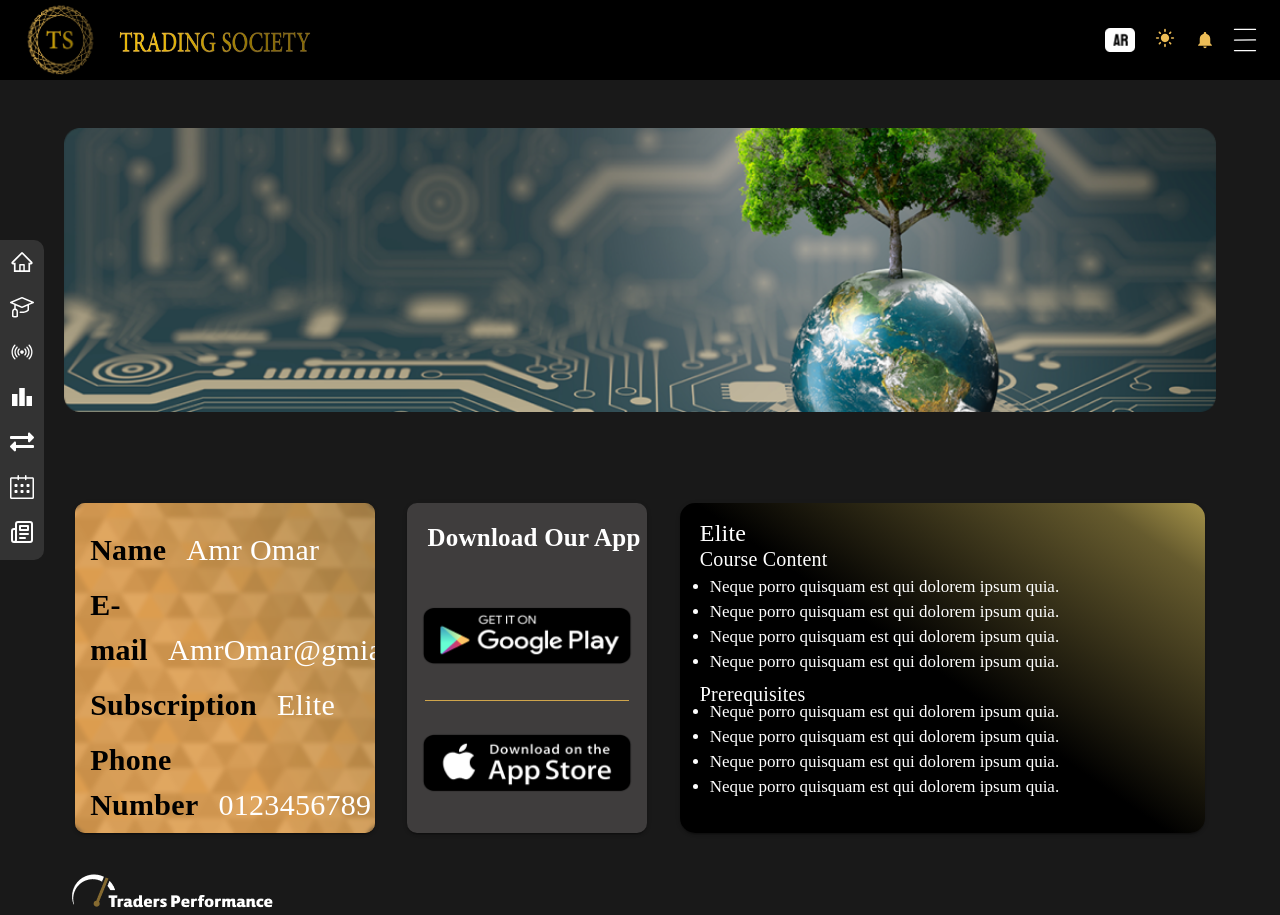
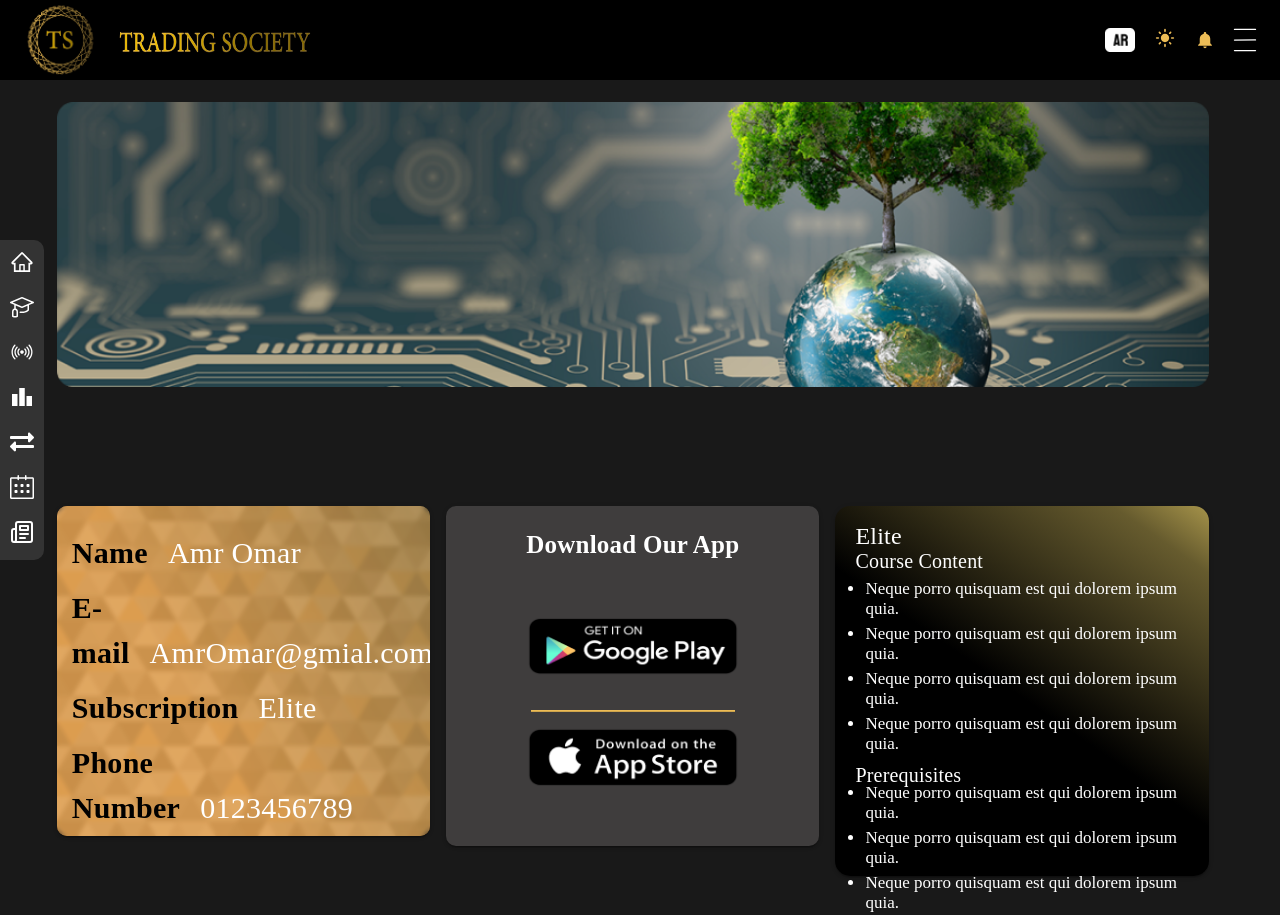
Before and after one commit to karim40188/trading_society-project, a React (Vite) app: page /home in a window 1280 px wide. Shown: the top 915 px of the page. Built offline with nearby package versions, Linux system fonts and the light colour scheme; a web font is replaced by a local one.

Commit message:
some edit

```diff
--- a/src/Components/HomeProfile/BannerProfile.jsx
+++ b/src/Components/HomeProfile/BannerProfile.jsx
@@ -3,7 +3,7 @@ import profileBanner from "../../home_profile_assets/profile_banner.png";
 
 function BannerProfile() {
   return (
-    <Box sx={{ width: "100%", height: "260px" }}>
+    <Box sx={{ width: "100%", }}>
     <Box
       component="img"
       src={profileBanner}
--- a/src/Components/HomeProfile/Cards.jsx
+++ b/src/Components/HomeProfile/Cards.jsx
@@ -1,4 +1,4 @@
-import { Box, Divider, Grid2, Typography } from "@mui/material";
+import { Box, Divider, Grid, Typography } from "@mui/material";
 import imgBg from "../../home_profile_assets/img_bg.png";
 import { useContext, useState } from "react";
 import googlePlay from "../../home_profile_assets/googleplay.png";
@@ -34,34 +34,24 @@ function Cards() {
   ]);
 
   return (
-    <Grid2
+    <Grid
       container
       spacing={2}
       sx={{
-        position: "relative",
-        display: "hidden",
-        justifyContent: {
-          xs: "center",
-          md: "space-between",
-          gap: "10px",
-        },
-        alignItems: "flex-start", // Change to flex-start
+        justifyContent: { xs: "center", md: "space-between" },
+        alignItems: "flex-start",
       }}
     >
       {/* الكارت الأول */}
-      <Grid2
+      <Grid item xs={12} sm={6} md={4}>
+        <Box
           sx={{
             position: "relative",
-          width: "300px",
+            borderRadius: "10px",
+            overflow: "hidden",
+            boxShadow: 2,
+            mx: 'auto',
             height: "330px",
-          borderRadius: "10px",
-          display: "flex",
-          flexDirection: "column",
-          justifyContent: "center",
-          overflow: "hidden",
-          // backgroundColor: 'red',
-          mx: 'auto',
-          boxShadow: 2, // Add some shadow for depth
           }}
         >
           <Box
@@ -73,7 +63,6 @@ function Cards() {
               objectFit: "cover",
             }}
           />
-      {/* Glass effect overlay */}
           <Box
             sx={{
               position: 'absolute',
@@ -81,15 +70,12 @@ function Cards() {
               left: 0,
               width: '100%',
               height: '100%',
-          backgroundColor: 'rgba(255, 255, 255, 0.1)', // Semi-transparent white
-          backdropFilter: 'blur(2px)', // Glass blur effect
-          WebkitBackdropFilter: 'blur(10px)', // Safari support
+              backgroundColor: 'rgba(255, 255, 255, 0.1)',
+              backdropFilter: 'blur(2px)',
               zIndex: 1,
             }}
           >
             <Box
-
-
               sx={{
                 display: "flex",
                 flexDirection: "column",
@@ -104,7 +90,7 @@ function Cards() {
               }}
             >
               {userInfo.map((user) => (
-          <Box  key={user.label}>
+                <Box key={user.label}>
                   <Typography
                     sx={{
                       fontFamily: "TanseekModernProArabic-ExBold",
@@ -130,44 +116,42 @@ function Cards() {
               ))}
             </Box>
           </Box>
-      </Grid2>
+        </Box>
+      </Grid>
 
       {/* الكارت الثاني */}
-      <Grid2
+      <Grid item xs={12} sm={6} md={4}>
+        <Box
           sx={{
             backgroundColor: "#3F3D3D",
             borderRadius: "10px",
             padding: "5px",
             mx: 'auto',
-    width: '240px',
             height: "330px",
             boxShadow: 2,
+            textAlign: 'center',
           }}
         >
           <Typography
             sx={{
               mt: "15px",
               color: "#fff",
-      textAlign: 'left',
               fontFamily: "TanseekModernProArabic-ExBold",
               fontSize: "25px",
               fontWeight: "900",
-      lineHeight: "30px",
-      ml: "15px",
             }}
           >
             Download Our App
           </Typography>
-  <Box sx={{ mt: "50px", textAlign: 'center' }}>
+          <Box sx={{ mt: "50px" }}>
             <Box component="img" src={googlePlay}
               sx={{
                 width: "230px",
-      mb: 2 ,
+                mb: 2,
                 cursor: 'pointer',
-      transition: 'transform 0.3s ease-in-out, box-shadow 0.3s ease-in-out', // Animation on hover
+                transition: 'transform 0.3s ease-in-out, box-shadow 0.3s ease-in-out',
                 '&:hover': {
-       transform: 'scale(1.1)', // Slightly enlarges the element
-       boxShadow: 0, // Increases shadow depth on hover
+                  transform: 'scale(1.1)',
                 },
               }} />
             <Divider
@@ -181,25 +165,23 @@ function Cards() {
             <Box component="img" src={appstore}
               sx={{
                 width: "230px",
-       mt: 2,
                 cursor: 'pointer',
-       transition: 'transform 0.3s ease-in-out, drop-shadow 0.3s ease-in-out', // Animation on hover
+                transition: 'transform 0.3s ease-in-out, drop-shadow 0.3s ease-in-out',
                 '&:hover': {
-        transform: 'scale(1.1)', // Slightly enlarges the element
-        boxShadow: 0, // Increases shadow depth on hover
+                  transform: 'scale(1.1)',
                 },
               }} />
           </Box>
-</Grid2>
+        </Box>
+      </Grid>
 
       {/* الكارت الثالث */}
-      <Grid2
+      <Grid item xs={12} sm={6} md={4}>
+        <Box
           sx={{
             background: "linear-gradient(34.82deg, #000000 48.98%, #665B2E 89.31%, #C3AD57 104.99%)",
             borderRadius: "15px",
-          width: sidebarOpen ? '380px' : '525px',
             height: "330px",
-          mx: 'auto',
             p: "20px",
             display: "flex",
             flexDirection: "column",
@@ -274,8 +256,9 @@ function Cards() {
               </Box>
             ))}
           </Box>
-      </Grid2>
-    </Grid2>
+        </Box>
+      </Grid>
+    </Grid>
   );
 }
 
--- a/src/Components/HomeProfile/HomeProfile.jsx
+++ b/src/Components/HomeProfile/HomeProfile.jsx
@@ -5,20 +5,22 @@ import BannerProfile from "./BannerProfile";
 
 function HomeProfile() {
   return (
-    <Box sx={{
+    <Box
+      sx={{
+        display: "flex",
+        flexDirection: "column",
+        width: '100%',
+        // mt: { xs: '100px', md: '100px', lg: '100px' }, // ضبط الهامش العلوي حسب حجم الشاشة
+        // padding: { xs: '20px', md: '40px', lg: '60px' }, // إضافة حشوة استجابة
+      }}
+    >
+      <BannerProfile sx={{ marginTop: { xs: '20px', md: '50px', lg: '70px' } }} />
 
-      display: "flex",
-      // justifyContent: "start",
-      // alignItems: "start",
-      flexDirection: "column",
+      <Box sx={{ marginTop: { xs: '10%', md: '10%', xl: '15%' } }}>
+        <Cards />
+      </Box>
 
-    }}>
-       <BannerProfile />
-       <Box sx={{marginTop:{xs:'10%',xl:'15%'}}}>
-      <Cards  />
-
-       </Box>
-      <Box sx={{ mt: "30px" }}>
+      <Box sx={{ mt: { xs: '20px', md: '30px' } }}>
         <Progress />
       </Box>
     </Box>
--- a/src/Components/HomeProfile/Navbar.jsx
+++ b/src/Components/HomeProfile/Navbar.jsx
@@ -55,7 +55,7 @@ function Navbar() {
             navigate("/");
           }}
         >
-          <Box component="img" src={logo} sx={{ height: { xs: "40px", md: "80px" }, width: '80px' ,mb:'10px'}} />
+          <Box component="img" src={logo} sx={{ height: { xs: "40px", md: "80px" }, width: {xs:'auto', md:'80px'} ,mb:'10px'}} />
           <Box component="img" src={brand} sx={{ height: { xs: "40px", md: "50px" }, ml: { xs: 1, md: 2 }, width: 'auto' ,mt:'6px'}} />
         </Box>
       </Box>
@@ -66,7 +66,7 @@ function Navbar() {
           display: "flex",
           alignItems: "center",
           position: "absolute",
-          flexDirection: { xs: 'row-reverse', md: 'row' },
+          // flexDirection: { xs: 'row-reverse', md: 'row' },
           right: "60px",
           gap: { xs: "10px", md: "15px" },
         }}
--- a/src/Components/HomeProfile/OnlineSessions.jsx
+++ b/src/Components/HomeProfile/OnlineSessions.jsx
@@ -11,12 +11,16 @@ function OnlineSessions() {
   return (
     <Box
       sx={{
-        p: 2,
+        pl: 4,
         backgroundColor: "#191919",
         minHeight: "100vh",
         posiiton: "relative",
         display: "flex",
         justfiyContent: "center",
+
+
+
+
       }}
     >
       <Box
@@ -25,7 +29,8 @@ function OnlineSessions() {
           position: "relative",
           display:'flex',
           gap:'20px',
-          flexWrap:'wrap'
+          flexWrap:'wrap',
+
 
           // width: "50%",
 
@@ -39,6 +44,8 @@ function OnlineSessions() {
             width: "272px",
             height: "417px",
             position:'relative',
+
+
           }}
         >
           <CardMedia
--- a/src/Components/HomeProfile/Sidebar.jsx
+++ b/src/Components/HomeProfile/Sidebar.jsx
@@ -48,17 +48,6 @@ function Sidebar() {
           backgroundColor: "black",
         }}
       >
-        <Box
-          sx={{
-            backgroundColor: "black",
-            width: "100%",
-            height: "50px",
-            position: "absolute",
-            bottom: sidebarOpen ? { xs: "250px", md: "0" } : "0",
-            left: "0",
-            display: sidebarOpen ? { xs: "block" ,md:"none"} : "none",
-          }}
-        ></Box>
         <Box
           sx={{
             position: "absolute",
@@ -223,7 +212,10 @@ function Sidebar() {
                   color: "#ecbc56", // تغيير اللون عند التمرير
                 },
               }}
-              onClick={() => navigate(`${link.path}`)}
+              onClick={() => {
+                navigate(`${link.path}`);
+                window.scrollTo(0, 0);
+              }}
             >
               {link.icon}
             </Box>
--- a/src/Components/Layout2.jsx
+++ b/src/Components/Layout2.jsx
@@ -32,31 +32,34 @@ function Layout2() {
           </span>
         </Box>
       ) : (
-        <Box sx={{ display: "flex", flexDirection: "column", height: "100vh" }}>
+        <Box sx={{ display: "flex", flexDirection: "column",  }}>
           <Navbar />
 
-          <Box sx={{ display: "flex" }}>
+          <Box sx={{ display: "flex", flexGrow: 1 }}>
             <Box sx={{ flexShrink: 0 }}>
               <Sidebar />
             </Box>
 
             <Box
               sx={{
-                py: "10%",
-                width: sidebarOpen ? "75%" : "90%",
+                // pt: { xs: "20px", md: "10%" },
+                width: sidebarOpen ? { xs: "100%", md: "75%" } : { xs: "100%", md: "90%" },
+                pt:{xs:'25%',md:'8%'},
+                px:'20px',
                 mx: "auto",
+                transition: "width 0.3s ease",
                 position: "relative",
-                left: sidebarOpen ? { xs: "49%", xl: "45%" }:{xs:"5%",md:'45%'},
-                transform: {xs:'none',md:"translateX(-50%)"},
-                transition: "width 0.3s ease",
+                left: sidebarOpen ? { xs: "0", xl: "0" } : {xs:'50%', md: "46%" },
 
+                transform: { xs: "translateX(-50%)", md: "translateX(-50%)" },
+                // padding:'10px'
               }}
             >
               <Outlet />
             </Box>
           </Box>
 
-          <Box sx={{ml:sidebarOpen?{md:'300px'}:"" }}>
+          <Box sx={{ ml: { xs: "0", md: sidebarOpen ? "300px" : "0" }, mt: "20px" }}>
             <FooterProfile />
           </Box>
         </Box>
```
Also changed, not shown: src/Components/HomeProfile/Calender.jsx (+14 -12 lines), src/Components/HomeProfile/News.jsx (+19 -9 lines), src/Components/HomeProfile/TradeAlertProfile.jsx (+18 -19 lines). Lines whose indentation alone changed are shown as unchanged.
